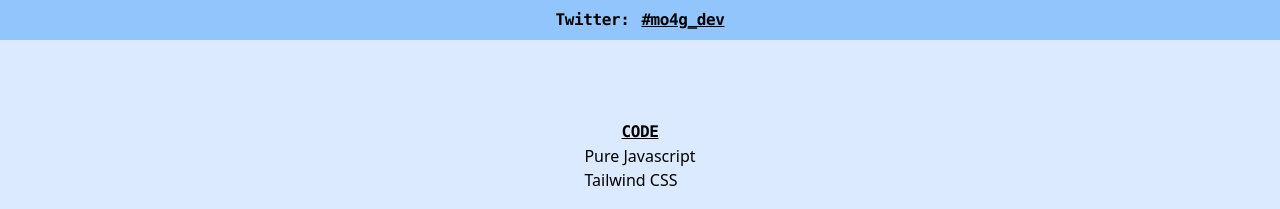
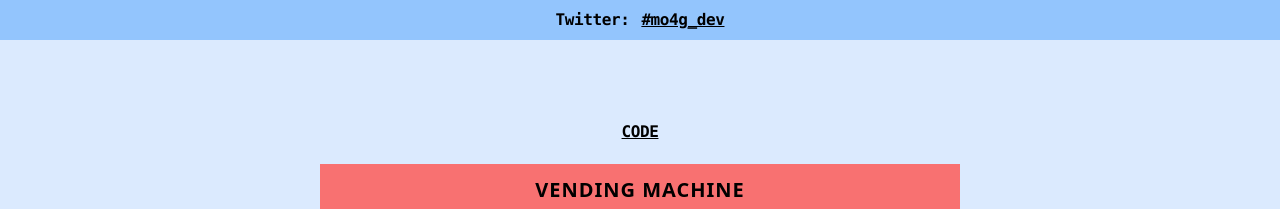
Before and after one commit to moyongkexing/vending-machine, a plain HTML site: page index.html in a window 1280 px wide. Shown: the top 209 px of the page. Drawn offline with nearby package versions, Linux system fonts and the light colour scheme.

Commit message:
✨ add link

```diff
--- a/index.html
+++ b/index.html
@@ -13,11 +13,7 @@
       <p>Twitter: </p><a class="ml-3 underline" target="_blank" rel="noopener noreferrer" href="https://twitter.com/mo4g_dev">#mo4g_dev</a>
     </div>
     <div id="root" class="w-full mt-20 flex flex-col justify-center items-center">
-      <a class="font-bold tracking-tight font-mono underline" target="_blank" rel="noopener noreferrer" href="">CODE</a>
-      <ul class="mb-5">
-        <li>Pure Javascript</li>
-        <li>Tailwind CSS</li>
-      </ul>
+      <a class="font-bold mb-5 tracking-tight font-mono underline" target="_blank" rel="noopener noreferrer" href="https://github.com/moyongkexing/venfing-machine">CODE</a>
     </div>
   </div>
   <script type="text/javascript" src="app.js"></script>
```
